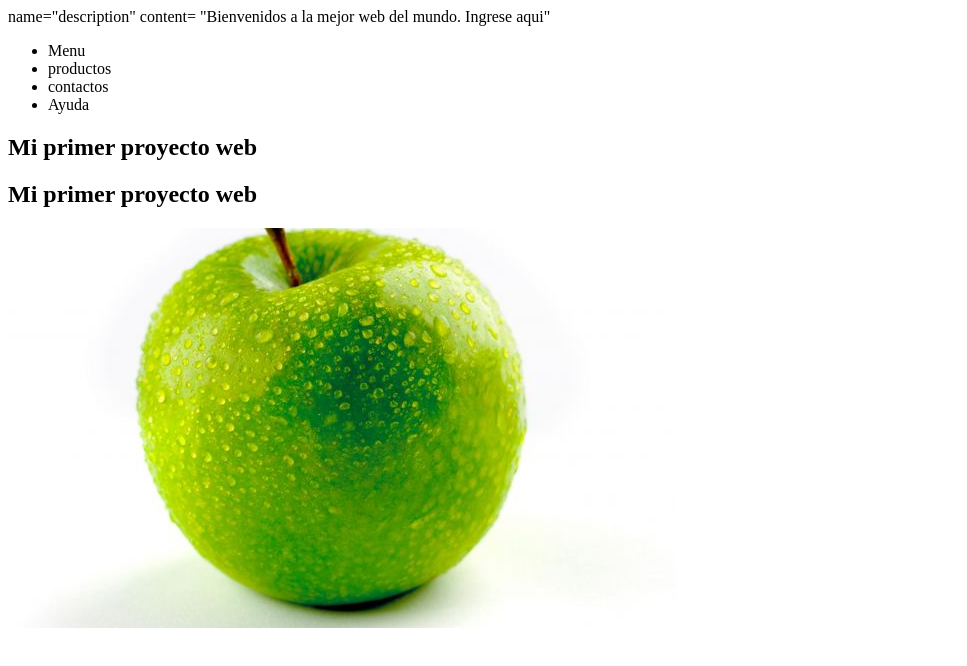
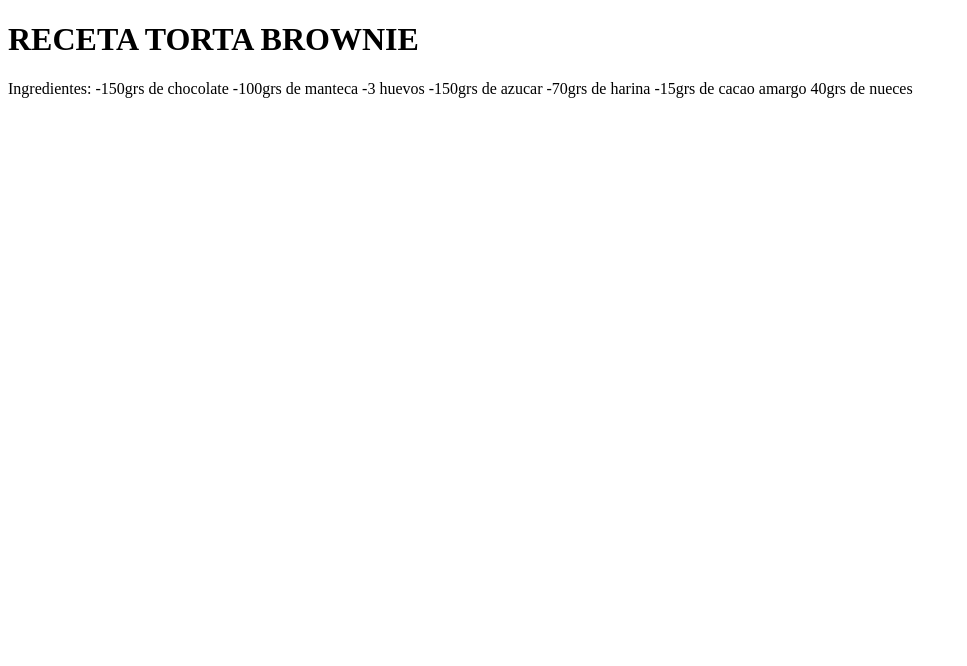
Before and after one commit to Melina2306/proyecto-1-, a plain HTML site: page index.html in a window 1280 px wide. Shown: the whole page, without its empty margins (0-967 px from the left). Drawn offline with Linux system fonts and the light colour scheme.

Commit message:
first commit

```diff
--- a/index.html
+++ b/index.html
@@ -1,36 +1,34 @@
 <!DOCTYPE html>
-<html lang="en">
+<html lang="es">
 <head>
-    <meta charset="UTF-8">
-    <meta http-equiv="X-UA-Compatible" content="IE=edge">
-    <meta name="viewport" content="width=device-width, initial-scale=1.0">
-    <meta> name="description" content= "Bienvenidos a la mejor web del mundo. Ingrese aqui"
-    <title>Proyecto 1</title>
+  <meta charset="UTF-8">
+  <meta http-equiv="X-UA-Compatible" content="IE=edge">
+  <meta name="viewport" content="La mejor receta del mundo">
+  <title>Receta de Brownie</title>
 </head>
+<body>
+  <!--esta es la cabecera-->
 
-<body>
-<header>
-    <nav>
-        <ul>
-            <li> <a href=https:/google.com></a>Menu</a></li>
-            <li> <a href=https:/google.com></a>productos</li>
-            <li> <a href=https:/google.com></a>contactos</li>
-            <li> <a href=https:/google.com></a>Ayuda</li>
+  <header>
+
+  </header>
+
+  <div>
+
+    <h1> RECETA TORTA BROWNIE</h1>
+    <P> Ingredientes:
+      -150grs de chocolate
+      -100grs de manteca
+      -3 huevos
+      -150grs de azucar
+      -70grs de harina
+      -15grs de cacao amargo
+      40grs de nueces
+   </P>
+  </div>
+
+  <footer></footer>
 
 
-        </ul>
-    </nav>
-</header>
-
-<section>
-    <main>
-
-        <h1> Mi primer proyecto web </h1>
-        <h2>Mi primer proyecto web</h2>
-
-        <img src="./manzana-xl-668x400x80xX.jpg" alt="manzana">
-    </main>
-</section>
-
-
-</div>
+</body>
+</html>
```
